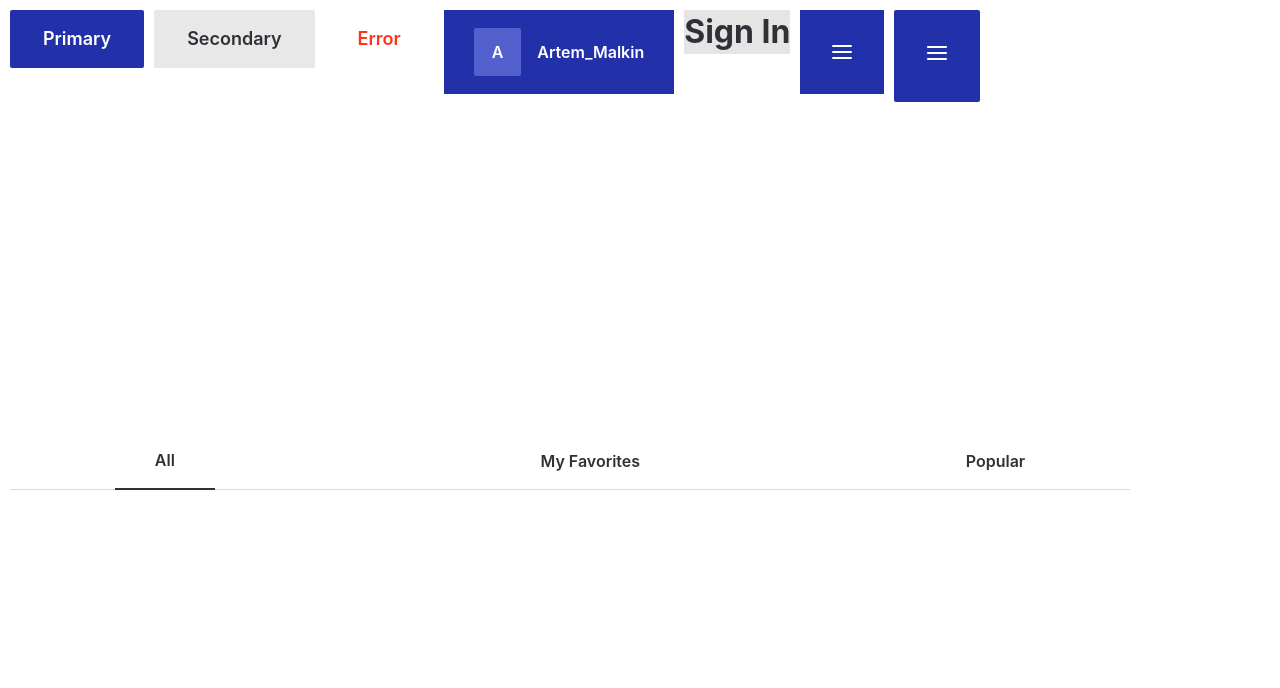
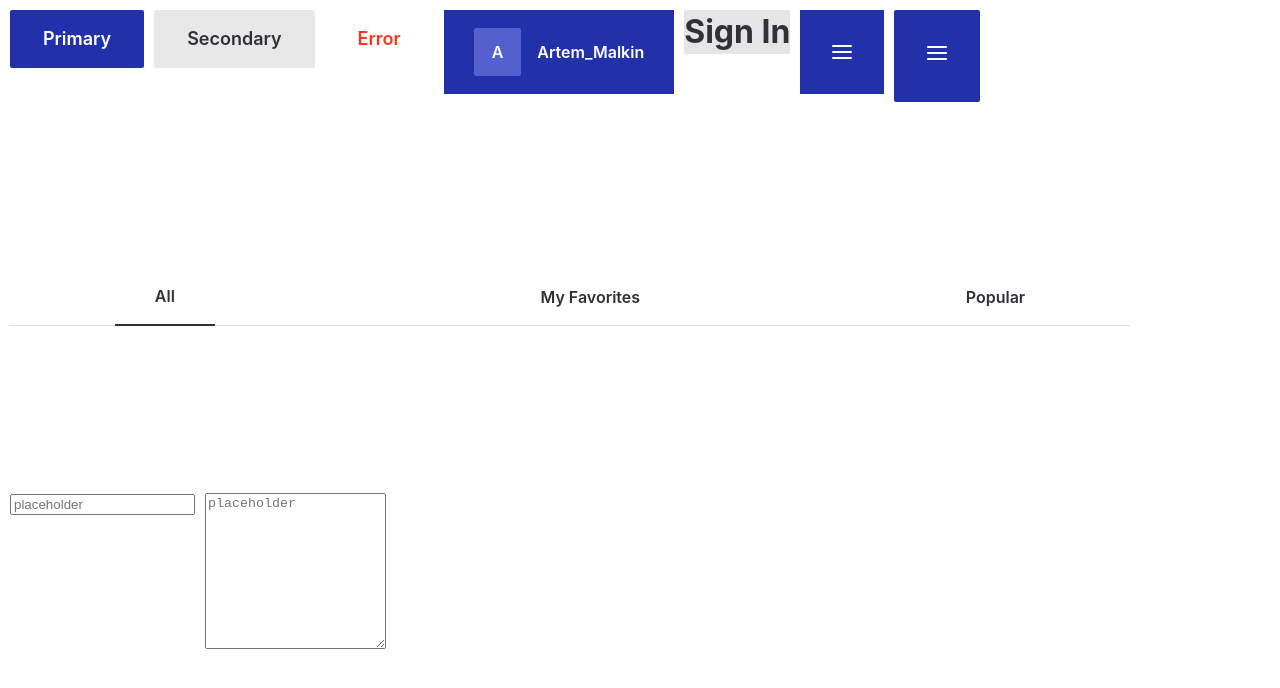
Before and after one commit to KaterinaShpilevskaya/react-app, a React (Create React App) app: page / in a window 1280 px wide. Shown: the top 688 px of the page. Built offline with nearby package versions, Linux system fonts and the light colour scheme.

Commit message:
added components Input and Textarea

```diff
--- a/src/App.tsx
+++ b/src/App.tsx
@@ -6,13 +6,24 @@ import styles from "./App.module.css";
 import { BurgerIcon, CloseIcon } from "./Assets/icons";
 import Burger from "./Components/Burger";
 import Button, { ButtonTypes } from "./Components/Button";
+import Input from "./Components/Input/Input";
 import { Tabslist } from "./Components/TabsList";
+import Textarea from "./Components/TextArea/Textarea";
 import Title from "./Components/Title";
 import UserName from "./Components/UserName";
 
 const App = () => {
+  const [isOpened, setOpened] = useState(false);
 
-  const [isOpened, setOpened] = useState(false);
+  const [inputValue, setInputValue] = useState("");
+  const onChange = (value: string) => {
+    setInputValue(value);
+  };
+
+  const [textareaValue, textareatValue] = useState("");
+  const onChangeTextarea = (value: string) => {
+    textareatValue(value);
+  };
 
   return (
     <div className={styles.container}>
@@ -41,7 +52,21 @@ const App = () => {
         className={styles.burgerButton}
         onClick={() => setOpened(!isOpened)}
       />
-      <Tabslist  />
+      <Tabslist />
+      <Input
+        value={inputValue}
+        onChange={onChange}
+        placeholder={"placeholder"}
+        disabled={false}
+      />
+      <Textarea
+        rows={10}
+        cols={20}
+        value={textareaValue}
+        onChange={onChangeTextarea}
+        placeholder={"placeholder"}
+        disabled={false}
+      />
     </div>
   );
 };
--- /dev/null
+++ b/src/Components/Input/Index.ts
@@ -0,0 +1 @@
+export { default } from './Input';
--- /dev/null
+++ b/src/Components/Input/Input.tsx
@@ -0,0 +1,35 @@
+import React, { FC, ChangeEvent } from "react";
+
+//@ts-ignore
+import styles from "./Input.module.css";
+
+type InputProps = {
+  value: string;
+  onChange: (value: string) => void;
+  placeholder?: string;
+  disabled?: boolean;
+  title?: string
+  error?: string
+};
+
+const Input: FC<InputProps> = ({ value, onChange, placeholder, disabled,title, error }) => {
+  const onChangeInput = (event: ChangeEvent<HTMLInputElement>) => {
+    onChange(event.target.value);
+  };
+  return (
+    <div>
+       {title && <div>{title}</div>}
+    <input
+      value={value}
+      onChange={onChangeInput}
+      placeholder={placeholder}
+      disabled={disabled}
+    />
+    {error && <div>{error}</div>}
+    </div>
+  );
+
+};
+
+
+export default Input;
--- /dev/null
+++ b/src/Components/TextArea/Index.ts
@@ -0,0 +1 @@
+export { default } from './Textarea';
--- /dev/null
+++ b/src/Components/TextArea/Textarea.tsx
@@ -0,0 +1,36 @@
+import React, { FC, ChangeEvent } from "react";
+
+//@ts-ignore
+import styles from "./Input.module.css";
+
+type TextAreaProps = {
+  value: string;
+  onChange: (value: string) => void;
+  placeholder?: string;
+  disabled?: boolean;
+  rows: number;
+  cols: number;
+  autofocus?: boolean;
+};
+
+const Textarea: FC<TextAreaProps> = ({ value, onChange, placeholder, disabled, rows, cols }) => {
+  const onChangeTextarea = (event: ChangeEvent<HTMLTextAreaElement>) => {
+    onChange(event.target.value);
+  };
+  return (
+    <div>
+    <textarea
+      value={value}
+      onChange={onChangeTextarea}
+      placeholder={placeholder}
+      disabled={disabled}
+      rows={rows}
+      cols={cols}
+    />
+    </div>
+  );
+
+};
+
+
+export default Textarea;
```
Also changed, not shown: src/Components/Input/Input.module.css (added), src/Components/TextArea/TextArea.module.css (added).
